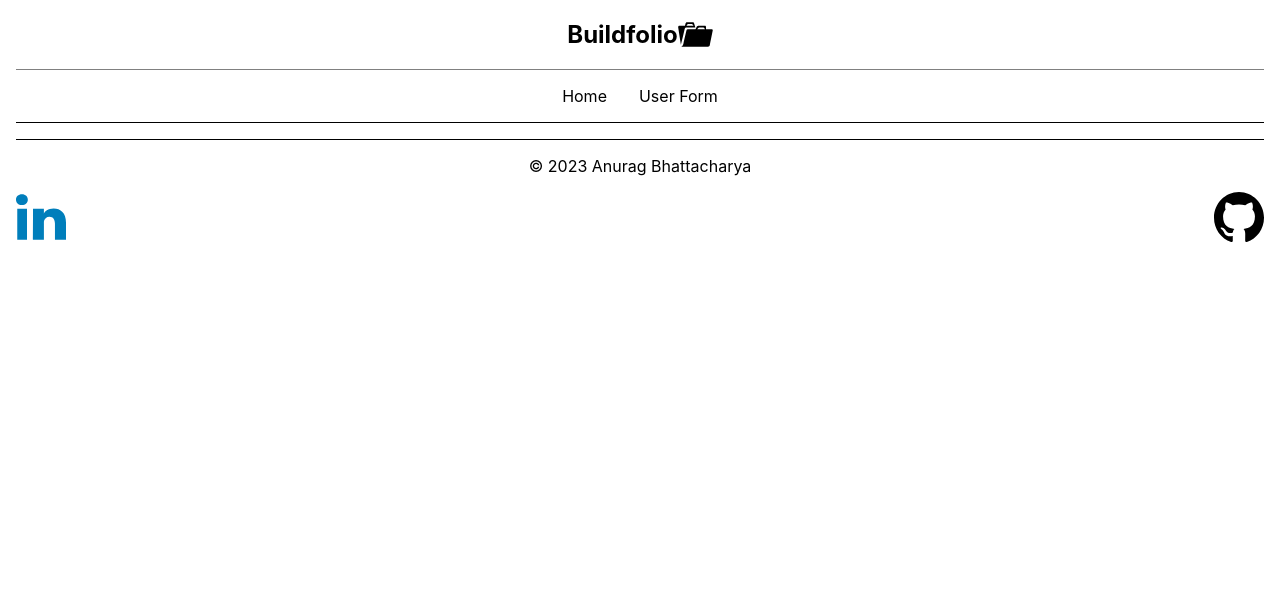
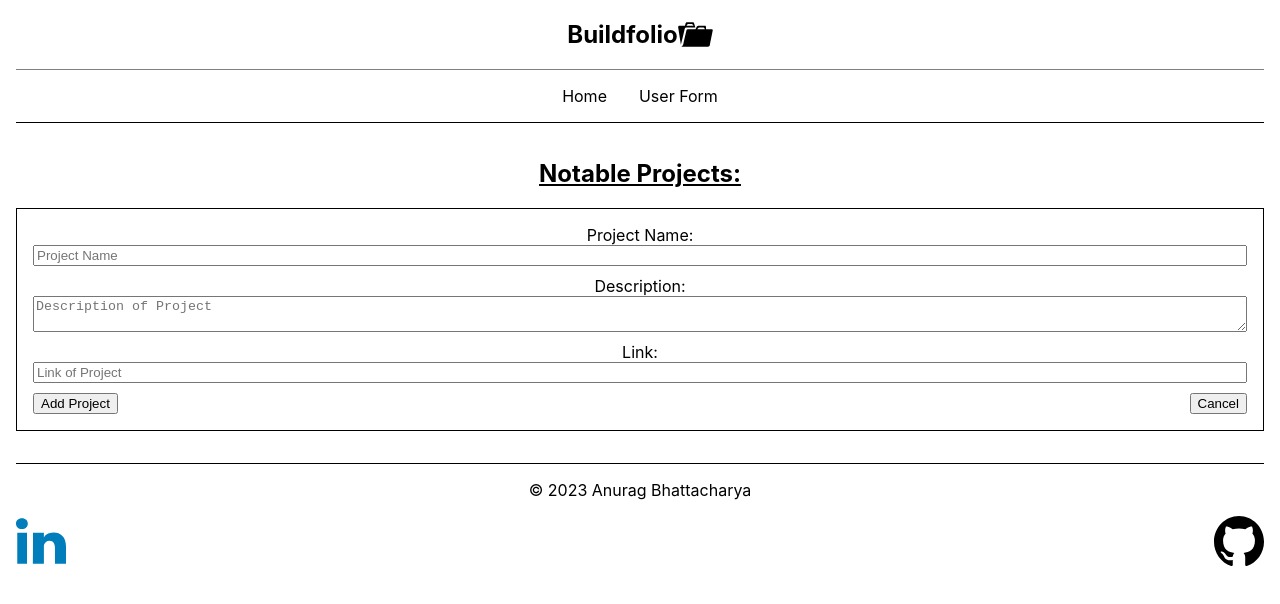
Before and after one commit to Anurag-Bhattacharya4199/buildfolio-client, a React (Create React App) app: page /1/addProject in a window 1280 px wide. Shown: the top 604 px of the page. Built offline with nearby package versions, Linux system fonts and the light colour scheme.

Commit message:
Adding Project Form + Show Project on User Dashboard

```diff
--- a/src/App.js
+++ b/src/App.js
@@ -7,6 +7,7 @@ import UserForm from "./pages/UserForm/UserForm";
 import UserDashboard from "./pages/UserDashboard/UserDashboard";
 import UserEducationForm from "./pages/UserEducationForm/UserEducationForm";
 import UserWorkExpForm from "./pages/UserWorkExpForm/UserWorkExpForm";
+import UserProject from "./pages/UserProjectForm/UserProject";
 
 function App() {
   return (
@@ -19,6 +20,7 @@ function App() {
           <Route path="/:id/user" element={<UserDashboard />} />
           <Route path="/:id/addEducation" element={<UserEducationForm />} />
           <Route path="/:id/addWorkExperience" element={<UserWorkExpForm />} />
+          <Route path="/:id/addProject" element={<UserProject />} />
         </Routes>
         <Footer />
       </BrowserRouter>
--- /dev/null
+++ b/src/components/UserProject/UserProject.js
@@ -0,0 +1,16 @@
+function UserProject(props) {
+  const { projectName, desc, link } = props;
+
+  return (
+    <ul>
+      <li>
+        <a href={link} target="_blank" rel="noreferrer">
+          {projectName}
+        </a>
+        <p>{desc}</p>
+      </li>
+    </ul>
+  );
+}
+
+export default UserProject;
--- a/src/pages/UserDashboard/UserDashboard.js
+++ b/src/pages/UserDashboard/UserDashboard.js
@@ -6,6 +6,7 @@ import LinkedInIcon from "../../assets/icons/linkedin.svg";
 import GitHubIcon from "../../assets/icons/github.svg";
 import UserEducation from "../../components/UserEducation/UserEducation";
 import UserWorkExp from "../../components/UserWorkExp/UserWorkExp";
+import UserProject from "../../components/UserProject/UserProject";
 
 function UserDashboard() {
   let { id } = useParams();
@@ -21,6 +22,10 @@ function UserDashboard() {
   const [hasWorkExpLoaded, setHasWorkExpLoaded] = useState(false);
   const [workExp, setWorkExp] = useState([]);
   const [showWorkExp, setShowWorkExp] = useState(false);
+
+  const [hasProjectLoaded, setHasProjectLoaded] = useState(false);
+  const [project, setProject] = useState([]);
+  const [showProject, setShowProject] = useState(false);
 
   const fetchUserDetails = async () => {
     await axios.get(`http://localhost:8080/users/${id}`).then((response) => {
@@ -47,10 +52,20 @@ function UserDashboard() {
       });
   };
 
+  const fetchProjectDetails = async () => {
+    await axios
+      .get(`http://localhost:8080/users/${id}/projects`)
+      .then((response) => {
+        setProject(response.data);
+        setHasProjectLoaded(true);
+      });
+  };
+
   useEffect(() => {
     fetchUserDetails();
     fetchEducationDetails();
     fetchWorkExpDetails();
+    fetchProjectDetails();
   }, []);
 
   const loadEducation = () => {
@@ -69,12 +84,24 @@ function UserDashboard() {
     setShowWorkExp(false);
   };
 
+  const loadProject = () => {
+    setShowProject(true);
+  };
+
+  const hideProject = () => {
+    setShowProject(false);
+  };
+
   const addEducation = () => {
     navigate(`/${id}/addEducation`);
   };
 
   const addWorkExperience = () => {
     navigate(`/${id}/addWorkExperience`);
+  };
+
+  const addProject = () => {
+    navigate(`/${id}/addProject`);
   };
   if (!hasLoaded) {
     return null;
@@ -113,7 +140,7 @@ function UserDashboard() {
         <div className="userDashboard__buttons">
           <button onClick={addEducation}>Add Education</button>
           <button onClick={addWorkExperience}>Add Professional History</button>
-          <button>Add Projects</button>
+          <button onClick={addProject}>Add Project</button>
           <button>Add Skills</button>
           <button>Add References</button>
         </div>
@@ -152,6 +179,23 @@ function UserDashboard() {
               })}
           </div>
         )}
+        {hasProjectLoaded && project.length > 0 && (
+          <div className="userDashboard__buttons">
+            <button onClick={loadProject}>Show Project</button>
+            <button onClick={hideProject}>Hide Project</button>
+            {showProject &&
+              project.map((item) => {
+                return (
+                  <UserProject
+                    key={item.projectId}
+                    projectName={item.project_name}
+                    desc={item.project_desc}
+                    link={item.project_link}
+                  />
+                );
+              })}
+          </div>
+        )}
         <div>
           <button>BUILD MY PORTFOLIO</button>
         </div>
--- a/src/pages/UserEducationForm/UserEducationForm.js
+++ b/src/pages/UserEducationForm/UserEducationForm.js
@@ -116,8 +116,10 @@ function UserEducationForm() {
             onChange={handleChangeSchoolName}
           />
           <span
-            className={`userForm__form-errorMsg ${
-              error.schoolNameError ? "userForm__form-errorMsgInvalidInput" : ""
+            className={`userEducation__form-errorMsg ${
+              error.schoolNameError
+                ? "userEducation__form-errorMsgInvalidInput"
+                : ""
             }`}
           >
             <img src={ErrorIcon} alt="Error Icon" />
@@ -137,8 +139,10 @@ function UserEducationForm() {
             onChange={handleChangeCertName}
           />
           <span
-            className={`userForm__form-errorMsg ${
-              error.certNameError ? "userForm__form-errorMsgInvalidInput" : ""
+            className={`userEducation__form-errorMsg ${
+              error.certNameError
+                ? "userEducation__form-errorMsgInvalidInput"
+                : ""
             }`}
           >
             <img src={ErrorIcon} alt="Error Icon" />
@@ -150,7 +154,7 @@ function UserEducationForm() {
           <input
             type="date"
             className={`${
-              error.gradDateError ? "userForm__form-invalidInput" : ""
+              error.gradDateError ? "userEducation__form-invalidInput" : ""
             }`}
             name="gradDate"
             form="gradDate"
@@ -158,8 +162,10 @@ function UserEducationForm() {
             onChange={handleChangeGradDate}
           />
           <span
-            className={`userForm__form-errorMsg ${
-              error.gradDateError ? "userForm__form-errorMsgInvalidInput" : ""
+            className={`userEducation__form-errorMsg ${
+              error.gradDateError
+                ? "userEducation__form-errorMsgInvalidInput"
+                : ""
             }`}
           >
             <img src={ErrorIcon} alt="Error Icon" />
--- /dev/null
+++ b/src/pages/UserProjectForm/UserProject.js
@@ -0,0 +1,180 @@
+import { useNavigate, useParams } from "react-router-dom";
+import "./UserProject.scss";
+import { useState } from "react";
+import ErrorIcon from "../../assets/icons/error-24px.svg";
+import axios from "axios";
+
+function UserProject() {
+  let { id } = useParams();
+  const [projectName, setProjectName] = useState("");
+  const [desc, setDesc] = useState("");
+  const [link, setLink] = useState("");
+
+  const [error, setError] = useState({
+    projectNameError: false,
+    descError: false,
+    linkError: false,
+  });
+
+  const navigate = useNavigate();
+
+  function handleCancel() {
+    alert("Project is not added");
+    navigate(`/${id}/user`);
+  }
+
+  const handleChangeProjectName = (event) => {
+    const projectName = event.target.value;
+    setProjectName(projectName);
+  };
+
+  const handleChangeDesc = (event) => {
+    const desc = event.target.value;
+    setDesc(desc);
+  };
+
+  const handleChangeLink = (event) => {
+    const link = event.target.value;
+    setLink(link);
+  };
+
+  const postProject = async (projectName, desc, link) => {
+    const newProject = {
+      user_id: id,
+      project_name: projectName,
+      project_desc: desc,
+      project_link: link,
+    };
+
+    try {
+      const response = await axios.post(
+        "http://localhost:8080/projects",
+        newProject
+      );
+      return response;
+    } catch (e) {
+      console.log(e);
+    }
+  };
+
+  const isFormValid = () => {
+    let formComplete = true;
+
+    let errorState = {
+      projectNameError: false,
+      descError: false,
+      linkError: false,
+    };
+
+    if (projectName.length === 0) {
+      errorState.projectNameError = true;
+      formComplete = false;
+    }
+
+    if (desc.length === 0) {
+      errorState.descError = true;
+      formComplete = false;
+    }
+
+    if (link.length === 0) {
+      errorState.linkError = true;
+      formComplete = false;
+    }
+
+    setError(errorState);
+
+    return formComplete;
+  };
+
+  const handleSubmit = async (event) => {
+    event.preventDefault();
+
+    if (isFormValid()) {
+      setProjectName("Project Name");
+      setDesc("Description of Project");
+      setLink("Link of Project");
+      await postProject(projectName, desc, link);
+      alert("Project added");
+      navigate(`/${id}/user`);
+    }
+  };
+
+  return (
+    <section className="userProject">
+      <h1 className="userProject__title">Notable Projects:</h1>
+      <form className="userProject__form" onSubmit={handleSubmit}>
+        <div className="userProject__form-project_name">
+          <label>Project Name:</label>
+          <input
+            className={`${
+              error.projectNameError ? "userProject__form-invalidInput" : ""
+            }`}
+            placeholder="Project Name"
+            name="projectName"
+            form="projectName"
+            value={projectName}
+            onChange={handleChangeProjectName}
+          />
+          <span
+            className={`userProject__form-errorMsg ${
+              error.projectNameError
+                ? "userProject__form-errorMsgInvalidInput"
+                : ""
+            }`}
+          >
+            <img src={ErrorIcon} alt="Error Icon" />
+            This field is required
+          </span>
+        </div>
+        <div className="userProject__form-desc">
+          <label>Description:</label>
+          <textarea
+            className={`${
+              error.descError ? "userProject__form-invalidInput" : ""
+            }`}
+            placeholder="Description of Project"
+            name="desc"
+            form="desc"
+            value={desc}
+            onChange={handleChangeDesc}
+          />
+          <span
+            className={`userProject__form-errorMsg ${
+              error.descError ? "userProject__form-errorMsgInvalidInput" : ""
+            }`}
+          >
+            <img src={ErrorIcon} alt="Error Icon" />
+            This field is required
+          </span>
+        </div>
+        <div className="userProject__form-link">
+          <label>Link:</label>
+          <input
+            className={`${
+              error.linkError ? "userProject__form-invalidInput" : ""
+            }`}
+            placeholder="Link of Project"
+            name="link"
+            form="link"
+            value={link}
+            onChange={handleChangeLink}
+          />
+          <span
+            className={`userProject__form-errorMsg ${
+              error.linkError ? "userProject__form-errorMsgInvalidInput" : ""
+            }`}
+          >
+            <img src={ErrorIcon} alt="Error Icon" />
+            This field is required
+          </span>
+        </div>
+        <div className="userProject__form-buttons">
+          <button>Add Project</button>
+          <button onClick={handleCancel}>Cancel</button>
+        </div>
+      </form>
+    </section>
+  );
+}
+
+export default UserProject;
--- /dev/null
+++ b/src/pages/UserProjectForm/UserProject.scss
@@ -0,0 +1,41 @@
+.userProject {
+  padding: 16px;
+  text-align: center;
+
+  &__title {
+    text-decoration: underline;
+  }
+
+  &__form{
+    border: 1px solid black;
+    padding: 16px;
+
+    &-project_name, &-desc, &-link {
+      display: flex;
+      flex-direction: column;
+      padding-bottom: 10px;
+    }
+
+    &-buttons {
+      display: flex;
+      justify-content: space-between;
+    }
+
+    &-invalidInput {
+      border: 1px solid red;
+      outline-width: 0;
+    }
+
+    &-errorMsg {
+      display: none;
+    }
+
+    &-errorMsgInvalidInput {
+      color: red;
+      display: flex;
+      align-items: center;
+      gap: 6px;
+      padding-top: 5px;
+    }
+  }
+}
```
Also changed, not shown: src/pages/UserWorkExpForm/UserWorkExpForm.js (+16 -12 lines), src/components/UserProject/UserProject.scss (added).
